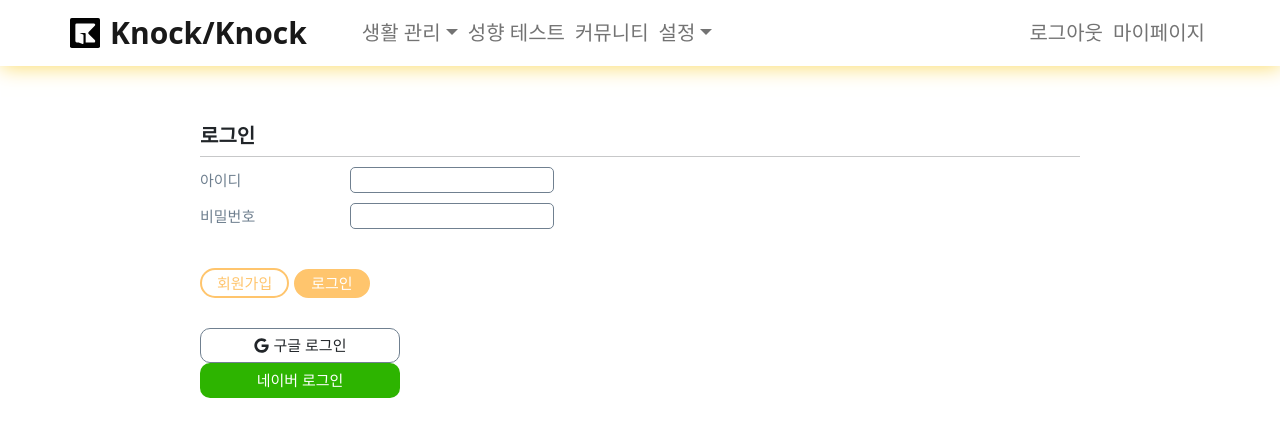
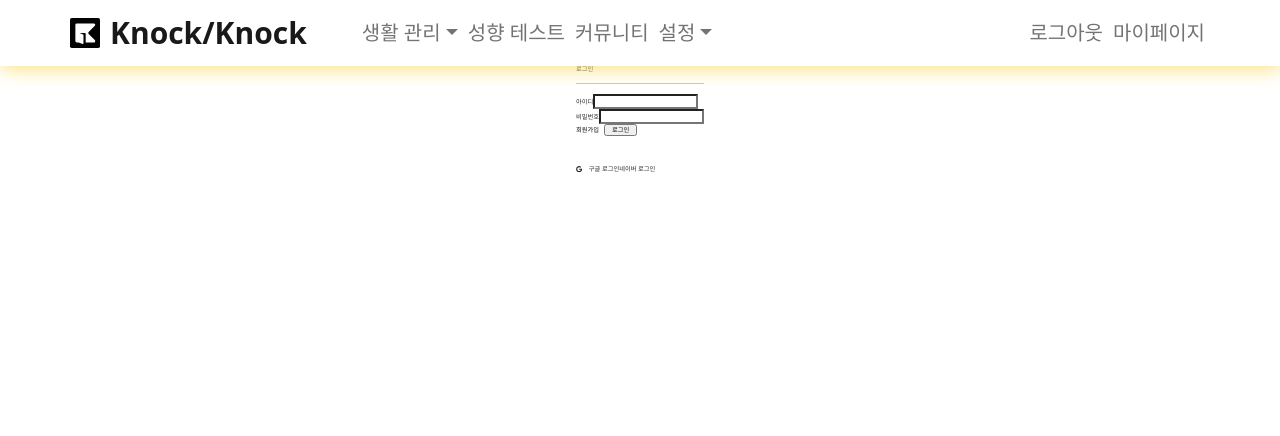
Before and after one commit to piro16knockknock/knockknock_react, a React (Create React App) app: page /login in a window 1280 px wide. Shown: the top 436 px of the page. Built offline with nearby package versions, Linux system fonts and the light colour scheme; a web font is replaced by a local one.

Commit message:
[DESIGN] css variables

```diff
--- a/src/pages/layout/index.jsx
+++ b/src/pages/layout/index.jsx
@@ -1,4 +1,3 @@
-import { memo, Suspense } from "react";
 import { Outlet } from "react-router-dom";
 import Header from "components/layout/header";
 
@@ -6,7 +5,7 @@ const LayoutContainer = () => {
   return (
     <>
       <Header />
-      <main>
+      <main className="layout">
         <Outlet />
       </main>
     </>
--- /dev/null
+++ b/src/styles/colors.css
@@ -0,0 +1 @@
+@value knockGreen: #89BA9F;
--- a/src/styles/global.css
+++ b/src/styles/global.css
@@ -26,6 +26,12 @@ a {
   text-decoration: none !important;
 }
 
+/*layout*/
+.layout {
+  display: flex;
+  justify-content: center;
+  align-items: center;
+}
 .cal-profile-img {
   width: 100%;
   height: 100%;
--- a/src/styles/login/login.module.css
+++ b/src/styles/login/login.module.css
@@ -1,126 +1,7 @@
-.login {
-  display: flex;
-  justify-content: center;
+@value sectionTitle from "styles/sizes.css";
+@value knockGreen from "styles/colors.css";
+
+.title {
+  font-size: sectionTitle;
+  font-weight: bold;
 }
-
-.login > div {
-  margin: 3rem 20rem;
-  width: 90rem;
-}
-
-.container__title {
-  font-size: 2rem;
-  font-weight: 600;
-  margin-top: 3rem;
-}
-
-.container__error {
-  font-weight: 600;
-  color: tomato;
-  font-size: 1.5rem;
-}
-
-.container__label {
-  font-size: 1.5rem;
-  width: 15rem;
-  font-weight: 500;
-  color: slategray;
-}
-
-.login__row {
-  margin: 1rem 0;
-  display: flex;
-  align-items: center;
-}
-
-.login__row > span {
-  font-size: 1.3rem;
-}
-
-.login__row > input {
-  border: 1px solid slategray;
-  border-radius: 0.5rem;
-  font-size: 1.3rem;
-  padding: 0.3rem;
-}
-
-.login__btnRow {
-  padding-top: 3rem;
-}
-.login__btnRow .signUpBtn {
-  font-size: 1.5rem;
-  border: 0.2rem solid rgb(255, 197, 109);
-  padding: 0.3rem 1.5rem;
-  color: rgb(255, 197, 109);
-  border-radius: 5rem;
-  transition: all 0.2s ease-in-out;
-}
-
-.login__btnRow .signUpBtn:hover {
-  background-color: rgb(255, 197, 109);
-  color: white;
-}
-
-.login__btnRow .loginBtn {
-  font-size: 1.5rem;
-  padding: 0.5rem 1.5rem;
-  border: 0.2rem solid rgb(255, 197, 109);
-  background-color: rgb(255, 197, 109);
-  color: white;
-  border-radius: 5rem;
-  transition: all 0.2s ease-in-out;
-}
-
-.login__btnRow .loginBtn:hover {
-  box-sizing: content-box;
-  border: 0.2rem solid rgb(255, 197, 109);
-  color: rgb(255, 197, 109);
-  background-color: white;
-}
-
-.socialLogin .google {
-  font-size: 1.5rem;
-  border-radius: 1rem;
-  width: 20rem;
-  height: 3.5rem;
-  align-items: center;
-  justify-content: center;
-  display: flex;
-  border: 1px solid slategray;
-}
-
-.socialLogin .naver {
-  font-size: 1.5rem;
-  border-radius: 1rem;
-  width: 20rem;
-  height: 3.5rem;
-  align-items: center;
-  justify-content: center;
-  display: flex;
-  background-color: #2db400;
-  color: white;
-}
-
-.socialLogin #kakao {
-  font-size: 1.5rem;
-  border-radius: 1rem;
-  width: 20rem;
-  height: 3.5rem;
-  align-items: center;
-  justify-content: center;
-  display: flex;
-  background-color: #fee500;
-  color: black;
-}
-
-.socialLogin #facebook {
-  font-size: 1.5rem;
-  border-radius: 1rem;
-  width: 20rem;
-  height: 3.5rem;
-  align-items: center;
-  justify-content: center;
-  display: flex;
-  background-color: #006ce7;
-  color: white;
-}
--- /dev/null
+++ b/src/styles/sizes.css
@@ -0,0 +1 @@
+@value sectionTitle: 24px;
```
